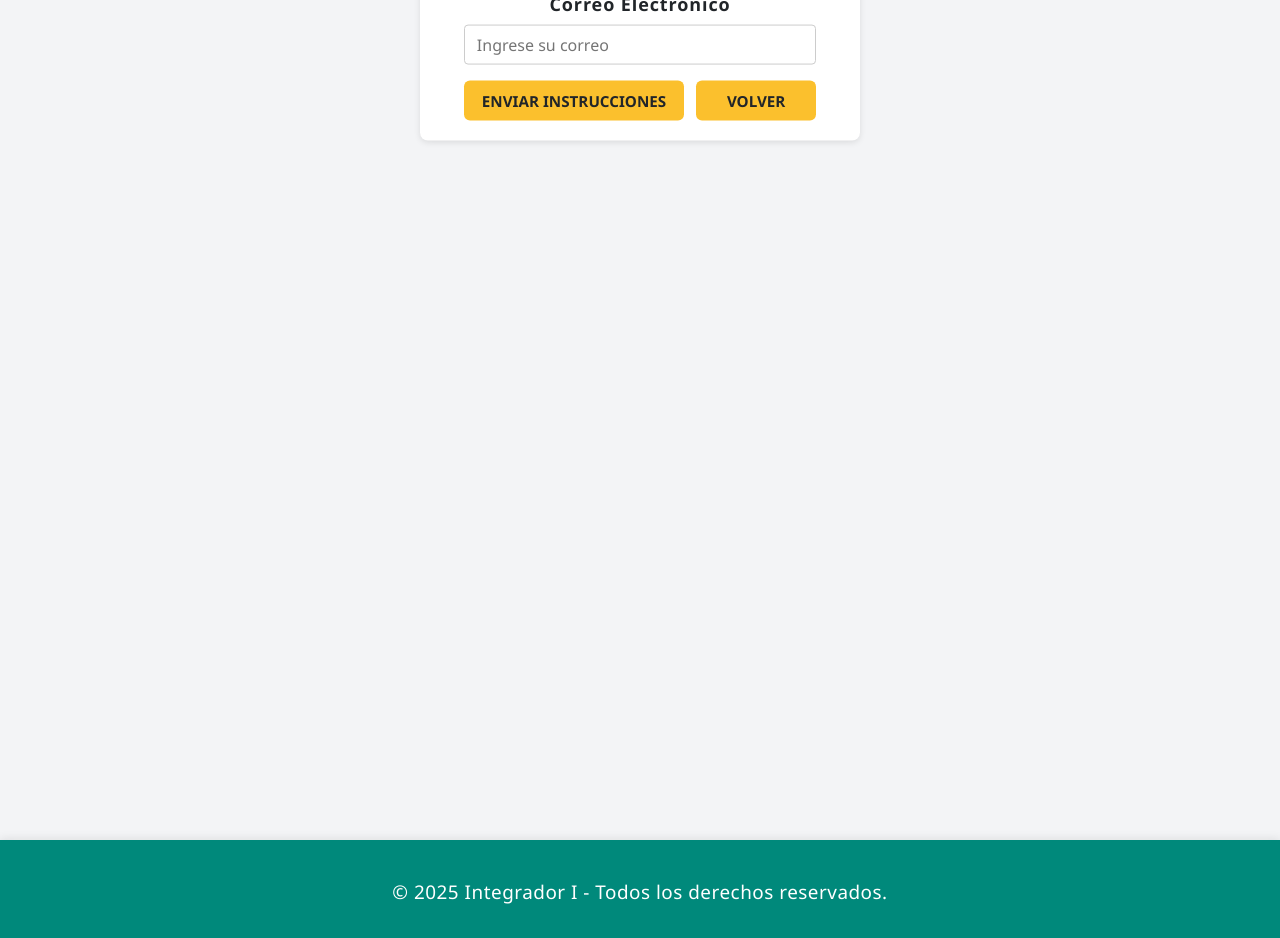
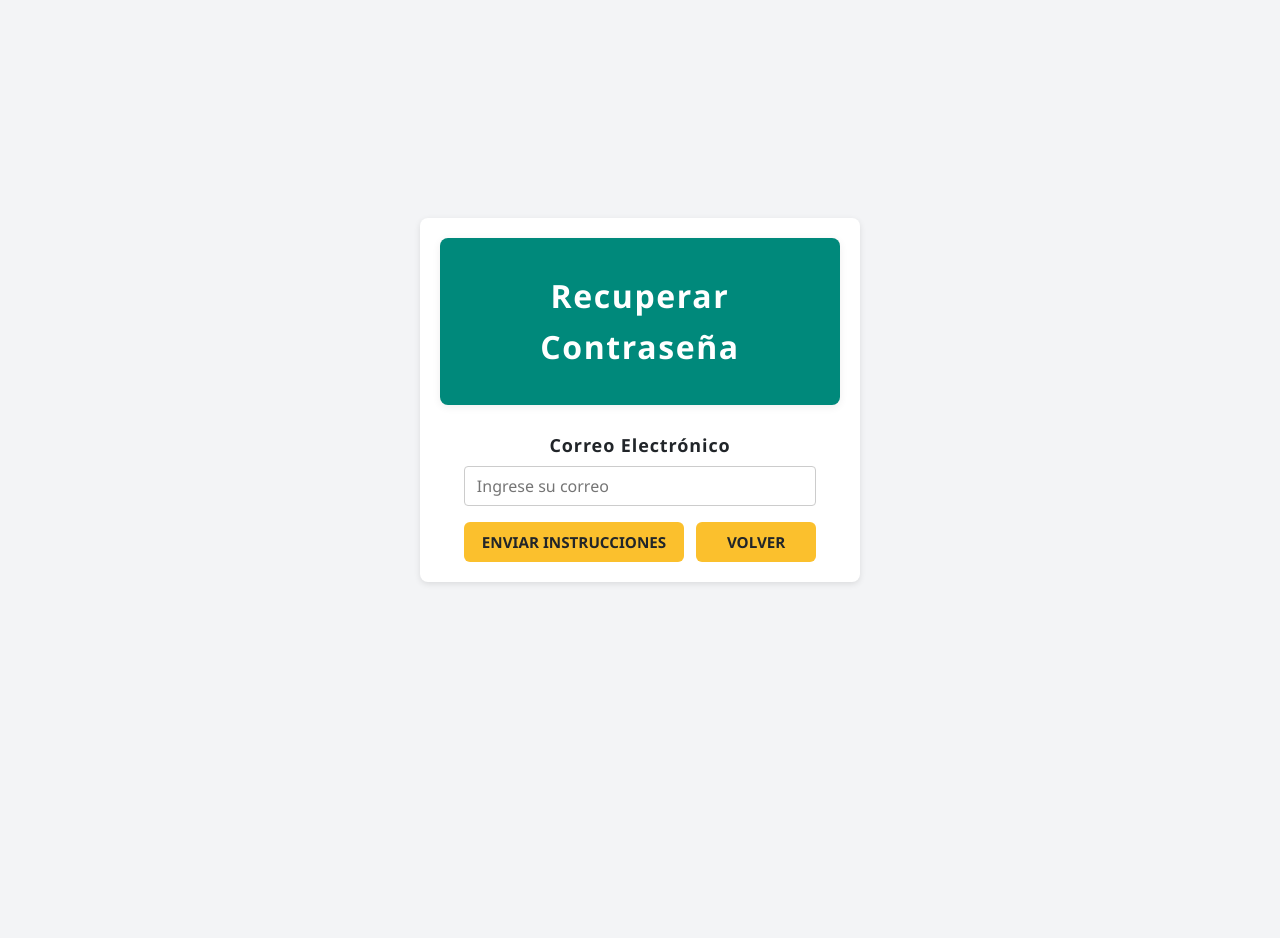
Before and after one commit to Derek-GB/IntegradorReact, a React (Vite) app: page /recuperarContrasena.jsx in a window 1280 px wide. After the commit the page ends 800 px from the top, so only its background shows below. Built offline with nearby package versions, Linux system fonts and the light colour scheme.

Commit message:
Css de login y recuperar contraseña
El css quedo listo y se agrego un boton de cerrar sesion en inicio

```diff
--- a/src/App.jsx
+++ b/src/App.jsx
@@ -2,7 +2,7 @@ import React from 'react';
 import './styles/formularioFusionado.css'; // Asegúrate de que la ruta sea correcta
 import { Routes, Route, useLocation } from 'react-router-dom';
 import Sidebar from './components/sidebar.jsx';
-import Login from './components/Login.jsx';
+import Login from './components/login.jsx';
 
 import Inicio from './components/Inicio.jsx';
 import PreFormulario from './components/PreFormulario.jsx';
@@ -30,15 +30,21 @@ const App = () => {
     location.pathname === '/' ||
     location.pathname === '/recuperarContrasena.jsx' ||
     location.pathname === '/restablecerContrasena.jsx';
+
   return (
     <>
+      {isLogin ? (
+        <Routes>
+          <Route path="/" element={<Login />} />
+          <Route path="/recuperarContrasena.jsx" element={<RecuperarContrasena />} />
+          <Route path="/restablecerContrasena.jsx" element={<RestablecerContrasena />} />
+          <Route path="/restablecerContrasena" element={<RestablecerContrasena />} />
+        </Routes>
+      ) : (
         <div className="app-container">
-
-        {!isLogin && <Sidebar/>}
-
+          <Sidebar />
           <div className="container main-content">
             <Routes>
-            <Route path="/" element={<Login />} />
               <Route path="/inicio" element={<Inicio />} />
               <Route path="/preFormulario.jsx" element={<PreFormulario />} />
               <Route path="/registroSuministros.jsx" element={<RegistroSuministros />} />
@@ -53,18 +59,17 @@ const App = () => {
               <Route path="/formularioAbarrotes.jsx" element={<FormularioAbastecimiento />} />
               <Route path="/ajusteInventario.jsx" element={<AjusteInventario />} />
               <Route path="/familiaFormulario.jsx" element={<FamiliaFormulario />} />
-            <Route path="/recuperarContrasena.jsx" element={<RecuperarContrasena />} />
-             <Route path="/restablecerContrasena.jsx" element={<RestablecerContrasena />} />
-
-             <Route path="/restablecerContrasena" element={<RestablecerContrasena />} />
               <Route path="/formularioIntegrantes.jsx" element={<FormularioIntegrantes />} />
             </Routes>
-
           </div>
         </div>
+      )}
+
+      {!isLogin && (
         <footer>
           <p>© 2025 Integrador I - Todos los derechos reservados.</p>
         </footer>
+      )}
     </>
   );
 };
--- a/src/components/inicio.jsx
+++ b/src/components/inicio.jsx
@@ -1,9 +1,28 @@
 import React from 'react';
-import '../styles/formularioFusionado.css'
+import { useNavigate } from 'react-router-dom';
+import authHelper from '../helpers/sesion'; // importa tu helper con login/logout
+import '../styles/formularioFusionado.css';
+
 const Inicio = () => {
+  const navigate = useNavigate();
+
+  const handleLogout = () => {
+    authHelper.logout();  // limpia token e idUsuario
+    navigate('/');        // redirige a login
+  };
+
   return (
     <>
-
+      {/* Botón cerrar sesión en la esquina superior derecha */}
+      <div style={{ position: 'absolute', top: 20, right: 20 }}>
+        <button
+          onClick={handleLogout}
+          className="btn btn-danger"
+          style={{ padding: '8px 16px', cursor: 'pointer' }}
+        >
+          Cerrar Sesión
+        </button>
+      </div>
 
       {/* Contenido principal */}
       <div className="containerInicio main-content">
@@ -27,9 +46,6 @@ const Inicio = () => {
           </div>
         </div>
       </div>
-
-      {/* Footer */}
-
     </>
   );
 };
--- a/src/components/login.jsx
+++ b/src/components/login.jsx
@@ -1,7 +1,7 @@
 import React, { useState, useEffect } from 'react';
 
 import { useNavigate, Link } from 'react-router-dom';
-import '../styles/formularioFusionado.css';
+import '../styles/login.css';
 import authHelper from '../helpers/sesion';
 
 
@@ -56,7 +56,7 @@ const Login = () => {
       <div className="login-wrapper">
       <h2>Iniciar Sesión</h2>
 
-      <form onSubmit={handleSubmit} className="login">
+      <form onSubmit={handleSubmit}>
         {error && <div className="error">{error}</div>}
 
         <label htmlFor="usuario">Usuario</label>
@@ -81,12 +81,13 @@ const Login = () => {
           onChange={(e) => setContrasena(e.target.value)}
           required
         />
-
+        <br />
         <div className="btn-group">
           <button type="submit" className="btn btn-primary">Ingresar</button>
         </div>
+        <br />
 
-        <div className="recuperar-contrasena">
+        <div>
           <Link to="/recuperarContrasena.jsx">¿Olvidaste tu contraseña?</Link>
         </div>
       </form>
--- a/src/components/recuperarContrasena.jsx
+++ b/src/components/recuperarContrasena.jsx
@@ -43,6 +43,7 @@ const RecuperarContrasena = () => {
   }, [mensaje, error]);
 
   return (
+    <div className="containerLogin">
       <div className="login-wrapper">
         <h2>Recuperar Contraseña</h2>
         <form onSubmit={handleSubmit} className="login">
@@ -66,6 +67,7 @@ const RecuperarContrasena = () => {
           </div>
         </form>
       </div>
+    </div>
   );
 };
 
--- a/src/components/registrarProducto.jsx
+++ b/src/components/registrarProducto.jsx
@@ -1,7 +1,7 @@
 import React, { useState } from 'react';
 import { useNavigate } from 'react-router-dom';
 import { productosAPI } from '../helpers/api';
-import '../styles/formularioFusionado.css'; // Asegúrate de que la ruta sea correcta';
+import '../styles/formularioFusionado.css';
 
 
 const RegistrarProducto = () => {
@@ -29,11 +29,11 @@ const RegistrarProducto = () => {
         nombre: form.producto,
         descripcion: form.descripcion,
         cantidad: parseInt(form.cantidad),
-        categoria: parseInt(form.categoria), // ✅ convertir a entero
-        unidadMedida: parseInt(form.unidad)  // ✅ convertir a entero
+        categoria: parseInt(form.categoria),
+        unidadMedida: parseInt(form.unidad)
       };
 
-      await productosAPI.create(data); // ✅ usa el helper
+      await productosAPI.create(data);
       alert("Producto registrado correctamente");
       setForm({
         codigo: '',
--- a/src/components/restablecerContrasena.jsx
+++ b/src/components/restablecerContrasena.jsx
@@ -3,7 +3,7 @@ import { useNavigate, useLocation } from 'react-router-dom';
 import authHelper from '../helpers/sesion'; // Asegúrate de tener esta función implementada
 
 
-const restablecerContrasena = () => {
+const RestablecerContrasena = () => {
   const [correo, setCorreo] = useState('');
   const [nuevaContrasena, setNuevaContrasena] = useState('');
   const [confirmarContrasena, setConfirmarContrasena] = useState('');
@@ -95,4 +95,4 @@ const restablecerContrasena = () => {
   );
 };
 
-export default restablecerContrasena;
+export default RestablecerContrasena;
--- /dev/null
+++ b/src/styles/login.css
@@ -0,0 +1,41 @@
+/* login.css */
+
+#root {
+  margin: 0;
+  padding: 0;
+  max-width: none;
+}
+
+.containerLogin {
+  display: flex;
+  justify-content: center;
+  align-items: center;
+  height: 100vh;
+  width: 100vw;
+  background-color: var(--color-fondo);
+}
+
+.login-wrapper {
+  width: 100%;
+  max-width: 400px;
+  padding: 20px;
+  background-color: var(--color-blanco);
+  border-radius: 8px;
+  box-shadow: 0 2px 6px rgba(0, 0, 0, 0.1);
+  font-family: var(--fuente-principal);
+  color: var(--color-texto);
+  display: flex;
+  flex-direction: column;
+  align-items: center;
+  text-align: center;
+}
+
+
+
+
+.btn-group {
+  display: flex;
+  justify-content: center;
+  gap: 12px;
+  margin: 0 auto;
+}
```
Lines whose indentation alone changed are shown as unchanged.
